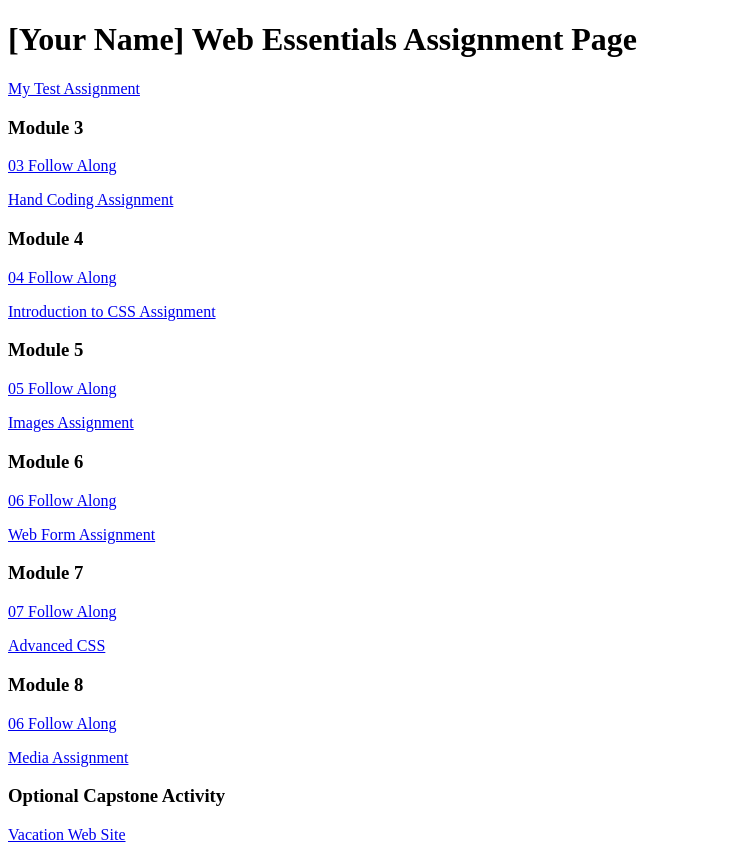
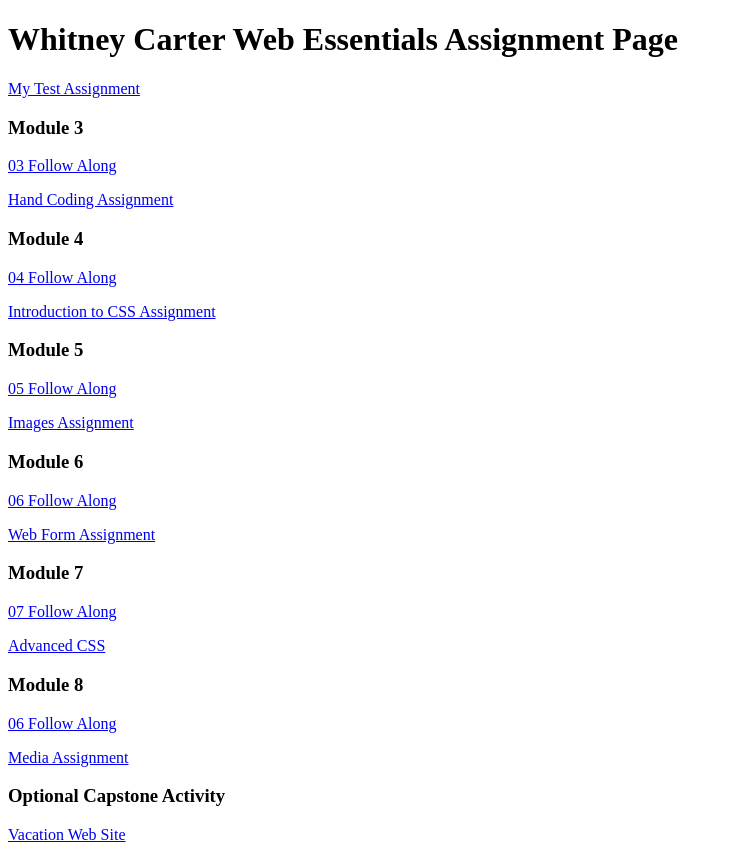
Before and after one commit to WhitneyAnnne/dwdd1600, a plain HTML site: page index.html in a window 1280 px wide. Shown: the whole page, without its empty margins (0-733 px from the left). Drawn offline with Linux system fonts and the light colour scheme.

Commit message:
Added my name

```diff
--- a/index.html
+++ b/index.html
@@ -6,7 +6,7 @@
 		<title>dwdd 1600 assignment list page</title>
 	</head>
 	<body>
-		<h1>[Your Name] Web Essentials Assignment Page</h1>
+		<h1>Whitney Carter Web Essentials Assignment Page</h1>
 		<p><a href="01test">My Test Assignment</a></p>
 
 		<h3>Module 3</h3>
```
